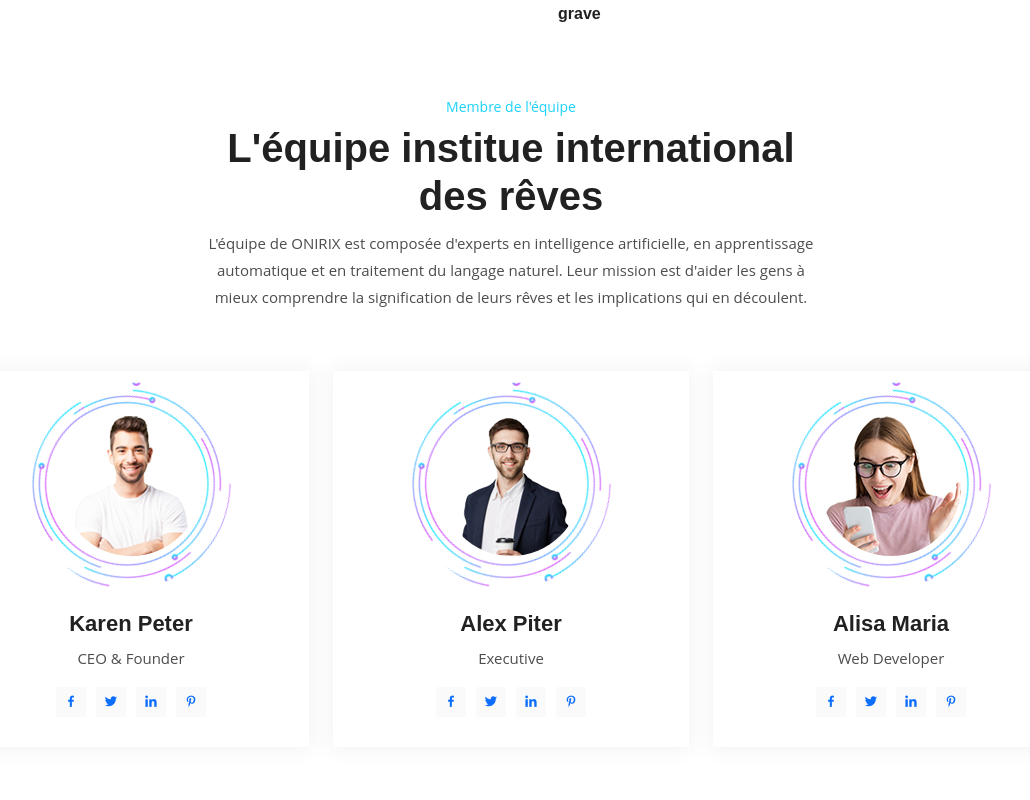
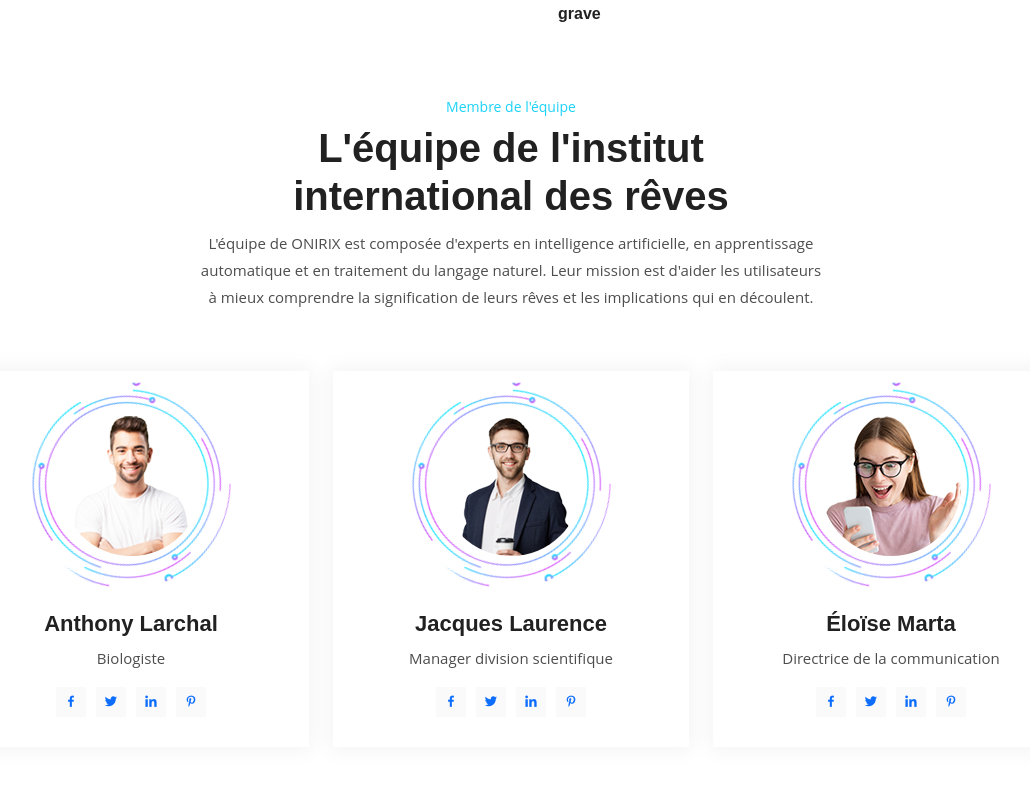
Before and after one commit to codascii/raiv-webcup-2023, a Next.js app: page /about in a window 1280 px wide. Shown: the part 920-1720 px from the top of the page, without its empty margins (129-1159 px from the left). Built offline with nearby package versions, Linux system fonts and the light colour scheme.

Commit message:
Changement des postes

```diff
--- a/components/Common/TeamTwo.js
+++ b/components/Common/TeamTwo.js
@@ -3,8 +3,8 @@
 const teamData = [
 	{
 		image: "/images/team/team5.png",
-		name: "Karen Peter",
-		designation: "CEO & Founder",
+		name: "Anthony Larchal",
+		designation: "Biologiste",
 		aosDelay: "100",
 
 		socialLinks: [
@@ -28,8 +28,8 @@
 	},
 	{
 		image: "/images/team/team6.png",
-		name: "Alex Piter",
-		designation: "Executive",
+		name: "Jacques Laurence",
+		designation: "Manager division scientifique",
 		aosDelay: "200",
 
 		socialLinks: [
@@ -53,8 +53,8 @@
 	},
 	{
 		image: "/images/team/team7.png",
-		name: "Alisa Maria",
-		designation: "Web Developer",
+		name: "Éloïse Marta",
+		designation: "Directrice de la communication",
 		aosDelay: "300",
 
 		socialLinks: [
@@ -85,9 +85,14 @@
 				<div className="container">
 					<div className="section-title">
 						<span>Membre de l'équipe</span>
-						<h2>L'équipe institue international des rêves</h2>
+						<h2>L'équipe de l'institut international des rêves</h2>
 						<p>
-						L'équipe de ONIRIX est composée d'experts en intelligence artificielle, en apprentissage automatique et en traitement du langage naturel. Leur mission est d'aider les gens à mieux comprendre la signification de leurs rêves et les implications qui en découlent.
+							L'équipe de ONIRIX est composée d'experts en
+							intelligence artificielle, en apprentissage
+							automatique et en traitement du langage naturel.
+							Leur mission est d'aider les utilisateurs à mieux
+							comprendre la signification de leurs rêves et les
+							implications qui en découlent.
 						</p>
 					</div>
 
--- a/components/Common/Testimonials.js
+++ b/components/Common/Testimonials.js
@@ -81,7 +81,7 @@
 	{
 		image: "/images/clients/client4.jpg",
 		name: "Émilie Bodichon",
-		designation: "ReactJS Developer",
+		designation: "Psychologue",
 		feedbackText:
 			"Je remercie l'institut internationale des rêves de nous avoir mit à disposition Onirix. Cette IA nous aide à mieux comprendre nos rêves.",
 
```
